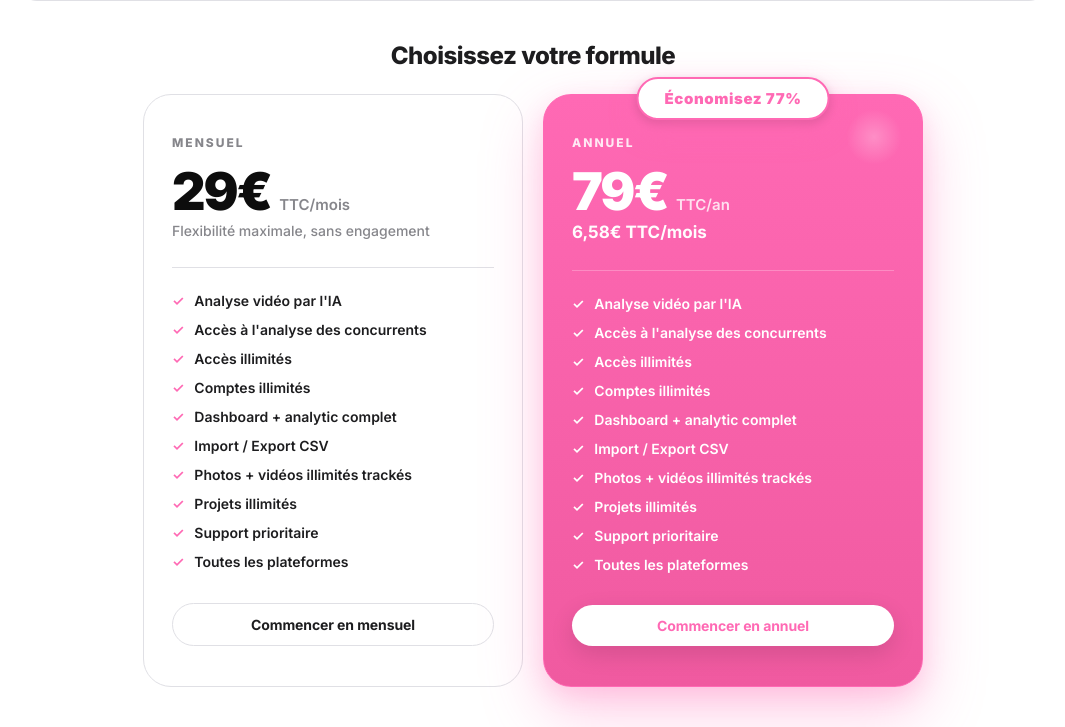
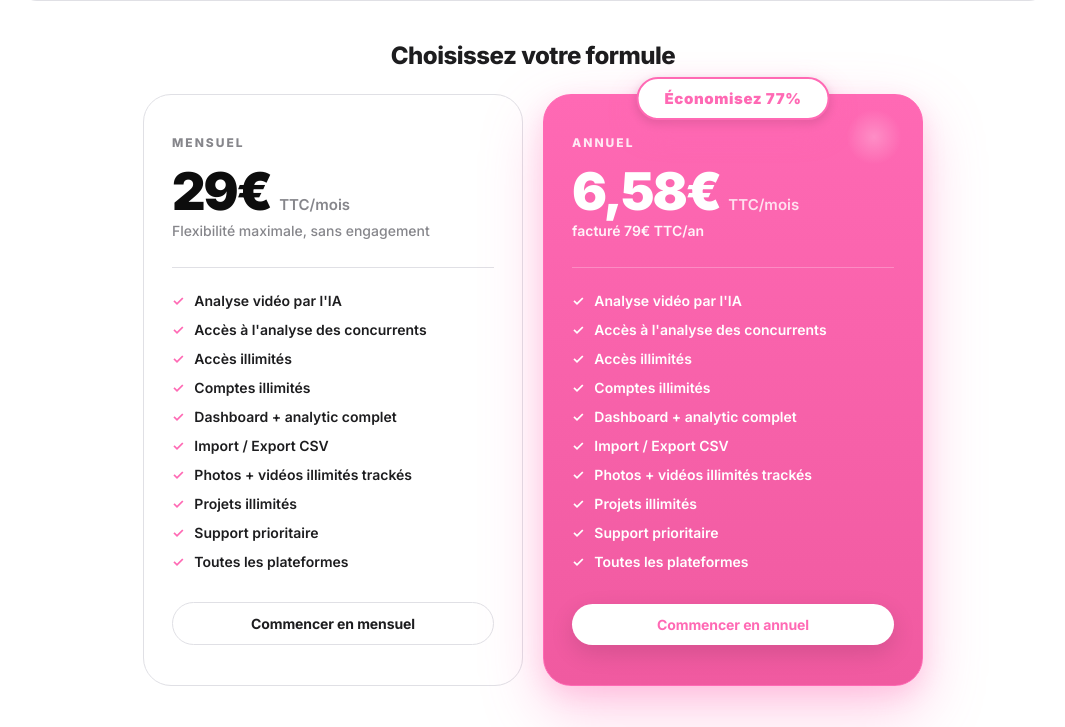
Before and after one commit to bricedemirdjian/tracking-lab, a Flask app: page /billing in a window 1280 px wide. Shown: the part 412-1139 px from the top of the page, without its empty margins (107-1172 px from the left). Run offline with Flask 3, Linux system fonts and the light colour scheme; the visitor is signed in with stand-in values (Sample User, id 1); data that the repository does not hold is empty; some libraries are stand-ins or nearby versions.

Commit message:
ui(billing): swap displayed prices on annual card — 6,58 EUR/mois as hero
Previously 79 EUR TTC/an was the large hero price with the monthly
equivalent as small sub-text. Inverted by founder request: 6,58 EUR/mois
is now the headline, 'facture 79 EUR TTC/an' is the sub-text.

Single-digit-per-month framing converts better when the comparison
point in the user's head is a monthly subscription (29 EUR/mo) — '6 EUR'
reads cheaper than '79 EUR' even though both describe the same plan.

Also revert the .price-sub size/weight bump from the previous commit
back to the original 14px / 600. Founder asked for content swap only,
not visual emphasis change.

```diff
--- a/templates/billing.html
+++ b/templates/billing.html
@@ -135,7 +135,7 @@
         .price-val span { font-size: 15px; font-weight: 600; color: #86868b; letter-spacing: 0; }
         .price-card.pop .price-val span { color: rgba(255,255,255,.8); }
         .price-sub { font-size: 14px; color: #86868b; margin-bottom: 28px; font-weight: 500; }
-        .price-card.pop .price-sub { font-size: 17px; color: rgba(255,255,255,.98); font-weight: 700; }
+        .price-card.pop .price-sub { color: rgba(255,255,255,.92); font-weight: 600; }
         .price-sep { height: 1px; background: #e0e0e5; margin-bottom: 24px; }
         .price-card.pop .price-sep { background: rgba(255,255,255,.25); }
         .price-list {
@@ -329,8 +329,8 @@
         <div class="price-card pop{% if sub.plan == 'agency' %} current{% endif %}">
             {% if sub.plan == 'agency' %}<div class="current-tag">Plan actuel</div>{% else %}<div class="price-tag">Économisez 77%</div>{% endif %}
             <div class="price-name">Annuel</div>
-            <div class="price-val">79&#8364; <span>TTC/an</span></div>
-            <div class="price-sub">6,58&#8364; TTC/mois</div>
+            <div class="price-val">6,58&#8364; <span>TTC/mois</span></div>
+            <div class="price-sub">facturé 79&#8364; TTC/an</div>
             <div class="price-sep"></div>
             <ul class="price-list">
                 <li><span class="ok">&#x2713;</span> Analyse vidéo par l'IA</li>
```
